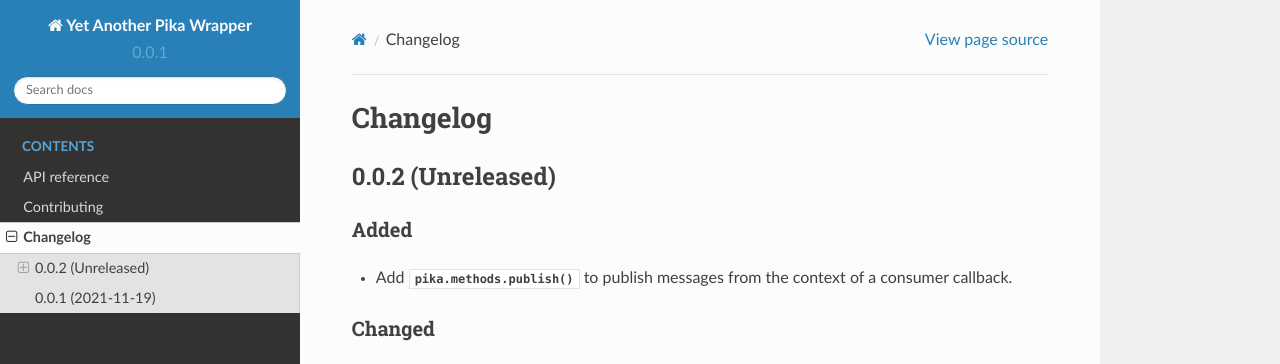
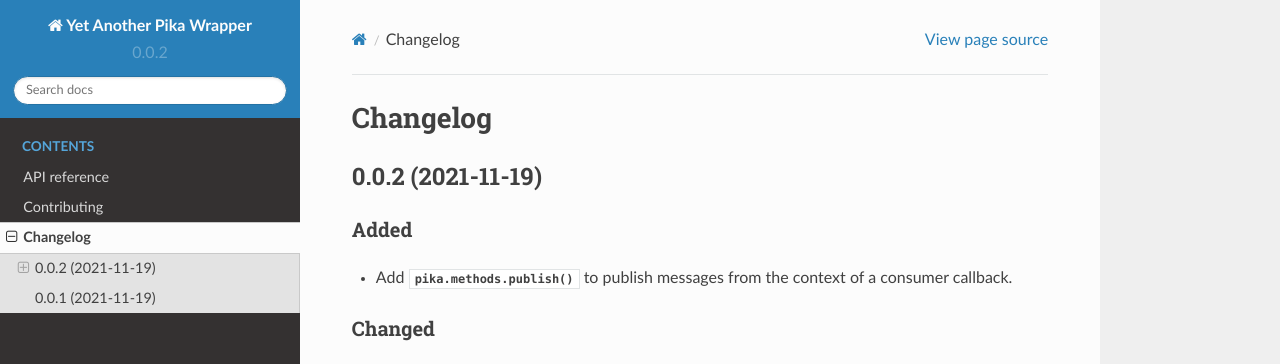
Before and after one commit to open-contracting/yapw, a Sphinx documentation site: the page built from docs/changelog.rst, in a window 1280 px wide. Shown: the top 364 px of the page. Built offline with Sphinx 7.4.7 and the Read the Docs theme 2.0.0, drawn with Linux system fonts in a browser that asks for light colours.

Commit message:
build: Iterate the version number

```diff
--- a/docs/changelog.rst
+++ b/docs/changelog.rst
@@ -1,7 +1,7 @@
 Changelog
 =========
 
-0.0.2 (Unreleased)
+0.0.2 (2021-11-19)
 ------------------
 
 Added
--- a/docs/conf.py
+++ b/docs/conf.py
@@ -26,7 +26,7 @@ copyright = "2021, Open Contracting Partnership"
 author = "Open Contracting Partnership"
 
 # The short X.Y version
-version = "0.0.1"
+version = "0.0.2"
 # The full version, including alpha/beta/rc tags
 release = version
 
--- a/setup.py
+++ b/setup.py
@@ -5,7 +5,7 @@ with open("README.rst") as f:
 
 setup(
     name="yapw",
-    version="0.0.1",
+    version="0.0.2",
     author="Open Contracting Partnership",
     author_email="data@open-contracting.org",
     url="https://github.com/open-contracting/yapw",
```
